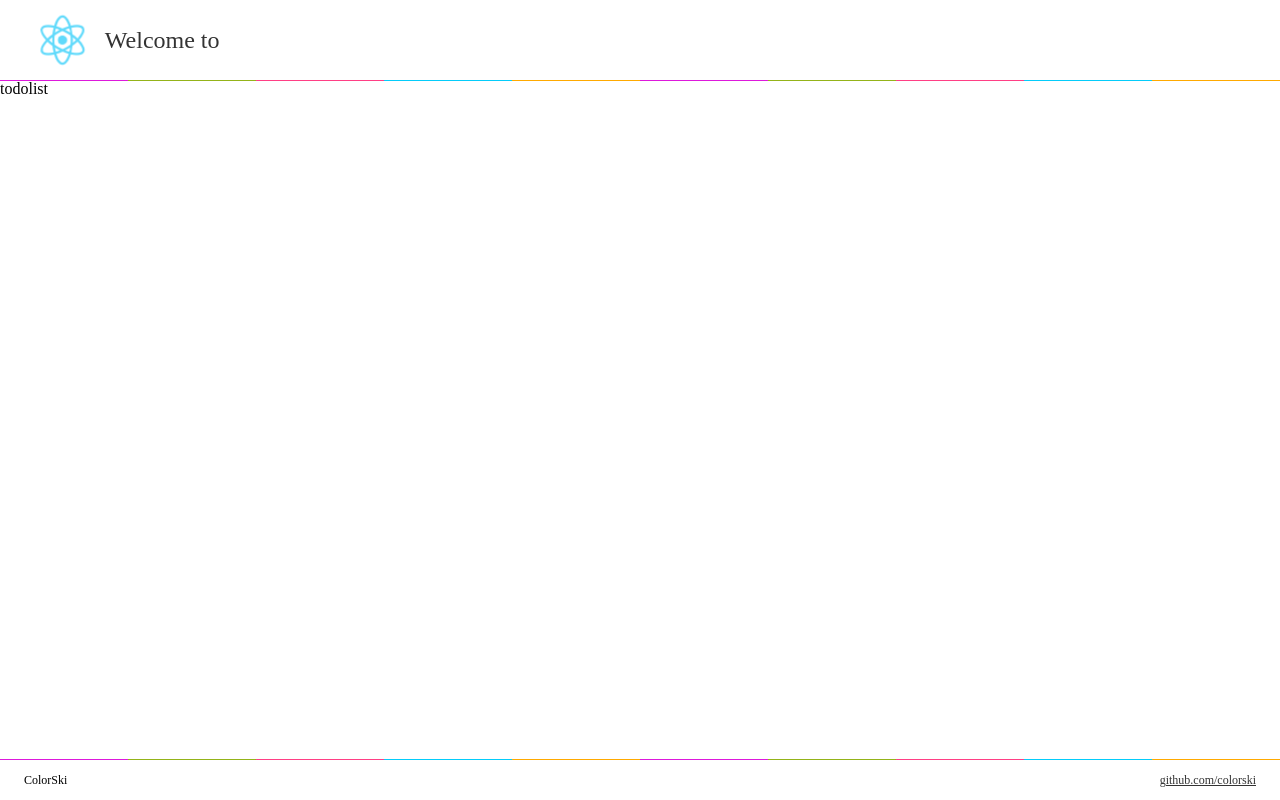
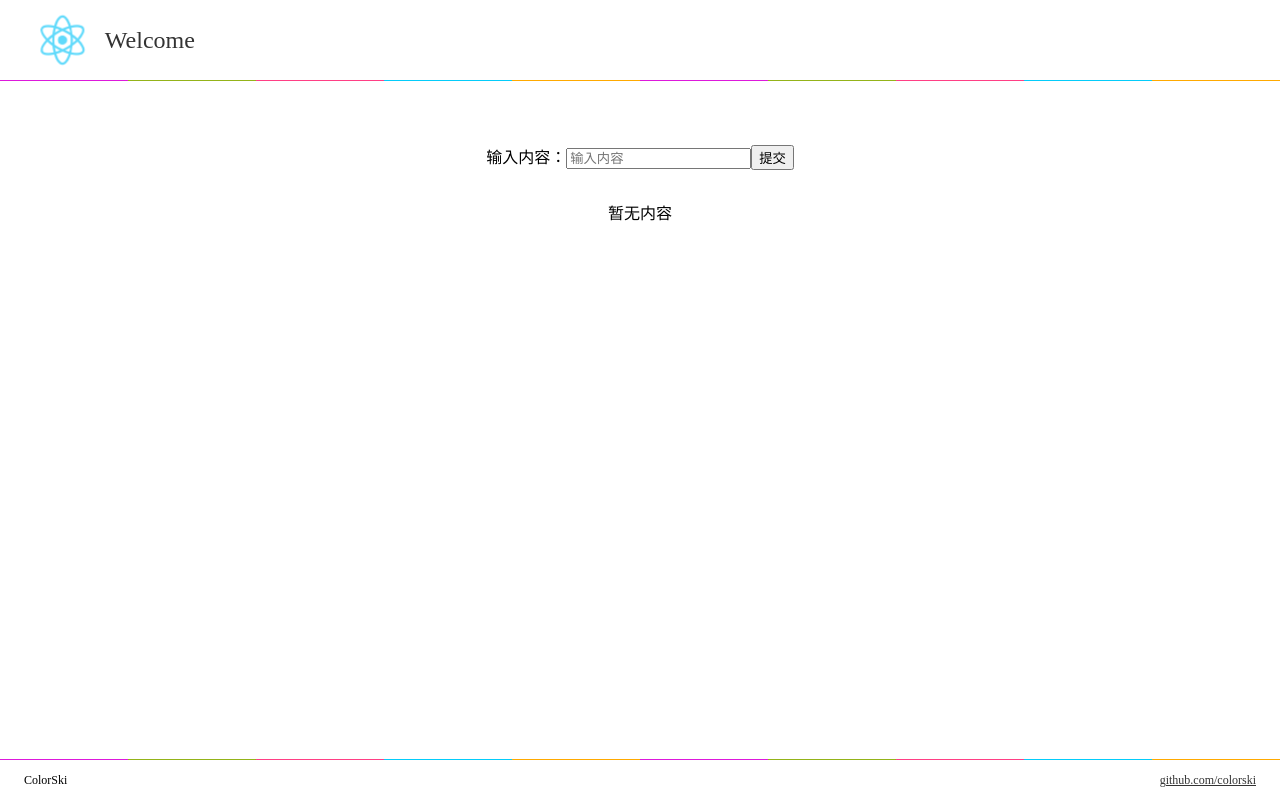
Before and after one commit to colorski/react-component-examples, a React (Create React App) app: page /todoList in a window 1280 px wide. Built offline with nearby package versions, Linux system fonts and the light colour scheme.

Commit message:
add TodoList component

```diff
--- a/src/common/Header.js
+++ b/src/common/Header.js
@@ -9,7 +9,7 @@ export default class Header extends Component {
 			<header className="App-header">
 				<Link to='/' className="link">
 					<img src={logo} className="App-logo" alt="logo" />
-					<h1 className="App-title">Welcome to</h1>
+					<h1 className="App-title">Welcome</h1>
 				</Link>
 			</header>
 		)
--- a/src/common/Main.js
+++ b/src/common/Main.js
@@ -2,8 +2,8 @@ import React, { Component } from 'react'
 import { Route } from 'react-router-dom'
 import List from './List'
 import HelloReact from '../components/sayhello/HelloReact'
+import SecondsTimer from '../components/secondstimer/SecondsTimer'
 import TodoList from '../components/todolist/TodoList'
-import TimerSecond from '../components/timersecond/TimerSecond'
 import './Main.css'
 
 export default class Main extends Component {
@@ -12,7 +12,7 @@ export default class Main extends Component {
       <div className="main-wrapper">
         <Route path="/" exact render={()=><List />}></Route>
         <Route path="/sayhello" render={()=><HelloReact name="React" />}></Route>
-        <Route path="/timersecond" render={()=><TimerSecond />}></Route>
+        <Route path="/secondstimer" render={()=><SecondsTimer />}></Route>
         <Route path="/todoList" render={()=><TodoList />}></Route>
       </div>
     )
--- a/src/components/sayhello/HelloReact.js
+++ b/src/components/sayhello/HelloReact.js
@@ -3,7 +3,7 @@ import React, { Component } from 'react';
 class HelloReact extends Component {
   render () {
     return (
-      <div style={{flex: 1, margin:'2rem 0', textAlign: 'center'}}>
+      <div className="center">
         Hello, {this.props.name}
       </div>
     )
--- a/src/components/timersecond/TimerSecond.js
+++ b/src/components/secondstimer/SecondsTimer.js
@@ -1,6 +1,6 @@
 import React, { Component } from 'react'
 
-class TimerSecond extends Component {
+class SecondsTimer extends Component {
   constructor(props) {
     super(props);
     this.state = { seconds: 0 };
@@ -22,11 +22,11 @@ class TimerSecond extends Component {
 
   render() {
     return (
-      <div style={{flex: 1, margin:'2rem 0', textAlign: 'center'}}>
+      <div className="center">
         Seconds: {this.state.seconds}
       </div>
     );
   }
 }
 
-export default TimerSecond;
+export default SecondsTimer;
--- /dev/null
+++ b/src/components/todolist/TodoItem.js
@@ -0,0 +1,19 @@
+import React, {Component} from 'react';
+
+class TodoItem extends Component {
+  constructor (props) {
+    super(props);
+    this.handleDelClick = this.handleDelClick.bind(this);
+  }
+  render () {
+    const { item } = this.props;
+    return <li onClick={this.handleDelClick}>{ item }</li>
+  }
+
+  handleDelClick () {
+    const {deleteItemEvent, index} = this.props;
+    deleteItemEvent(index);
+  }
+}
+
+export default TodoItem;
--- /dev/null
+++ b/src/components/todolist/TodoList.css
@@ -0,0 +1,3 @@
+.todoListem {margin: 0; padding: 0;}
+.todoListem li { list-style: none; line-height:1.5; margin: 10px 0; cursor: pointer;}
+.todoListem li.no-pointer { cursor: auto;}
--- a/src/components/todolist/TodoList.js
+++ b/src/components/todolist/TodoList.js
@@ -1,9 +1,74 @@
 import React, { Component } from 'react';
+import TodoItem from './TodoItem';
+import './TodoList.css';
 
 export default class TodoList extends Component {
+  constructor (props) {
+    super(props);
+    this.state = {
+      iptVal: '',
+      listData: []
+    }
+
+    this.handleIptChange = this.handleIptChange.bind(this);
+    this.handleButtonClick = this.handleButtonClick.bind(this);
+    this.handleDeleteItemClick = this.handleDeleteItemClick.bind(this);
+  }
+
   render () {
     return (
-      <div>todolist</div>
+      <div style={{margin: '2rem auto'}}>
+        <div className="center">
+          <label htmlFor="iptArea">输入内容：</label>
+          <input type="text" id="iptArea" placeholder="输入内容" value={this.state.iptVal} onChange={this.handleIptChange} />
+          <button onClick={this.handleButtonClick}>提交</button>
+        </div>
+        <ul className="center todoListem">
+          {this.getListItem()}
+        </ul>
+      </div>
     )
   }
+
+  getListItem () {
+    const listData = this.state.listData;
+    if(listData.length){
+      return (
+        listData.map((item, index) => {
+          return (
+            <TodoItem item={item} index={index} key={index} deleteItemEvent={this.handleDeleteItemClick} />
+          );
+        })
+      );
+    }else{
+      return (
+        <li className="no-pointer">暂无内容</li>
+      );
+    }
+  }
+
+  handleIptChange(e) {
+    const v = e.target.value;
+    this.setState(() => ({iptVal: v}));
+  }
+
+  handleButtonClick() {
+    if(this.state.iptVal === ''){
+      alert('未填写内容！');
+      return false;
+    }else{
+      this.setState(() => ({
+        listData: [...this.state.listData, this.state.iptVal],
+        iptVal: ''
+      }));
+    }
+  }
+
+  handleDeleteItemClick (index) {
+    const listData = [...this.state.listData];
+    listData.splice(index, 1);
+    this.setState(() => ({
+      listData
+    }));
+  }
 }
--- a/src/index.css
+++ b/src/index.css
@@ -62,3 +62,9 @@ table {
 	flex-flow: column;
 	min-height: 100vh;
 }
+
+.center {
+	flex: 1;
+	margin: 2rem 0;
+	text-align: center;
+}
```
Also changed, not shown: public/index.html (+0 -23 lines), src/assets/data/list.json (+11 -32 lines).
